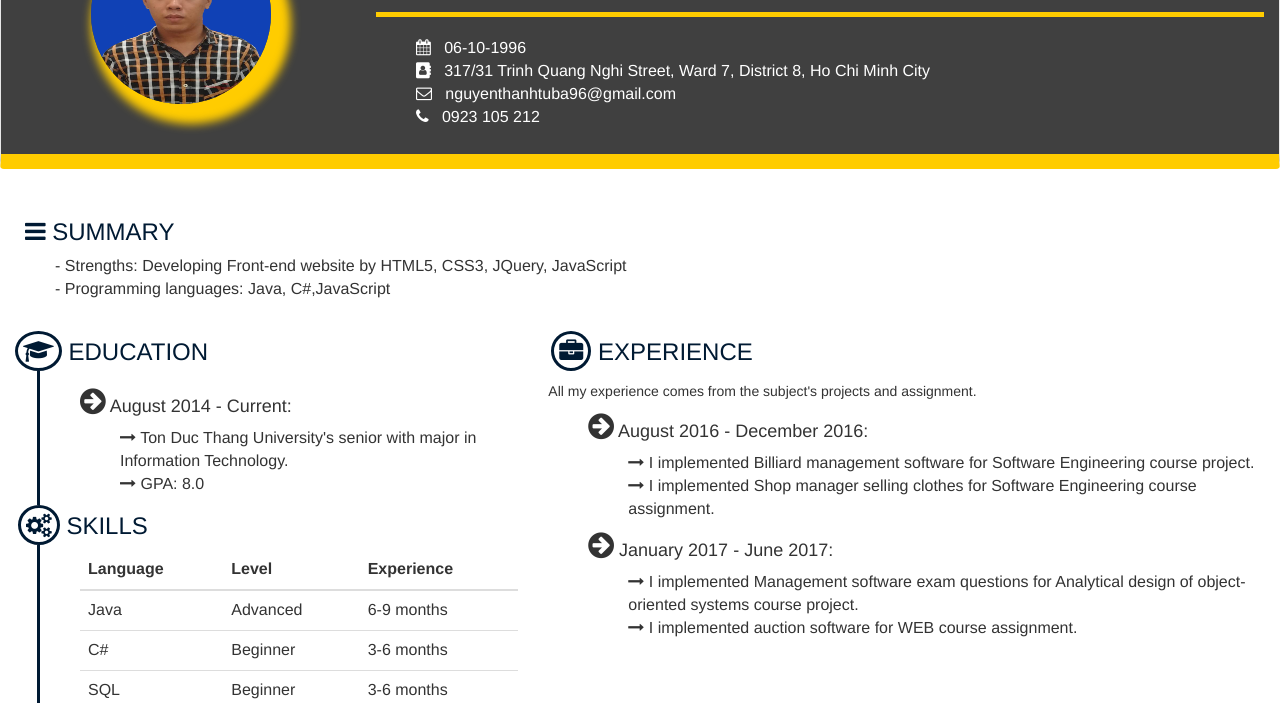
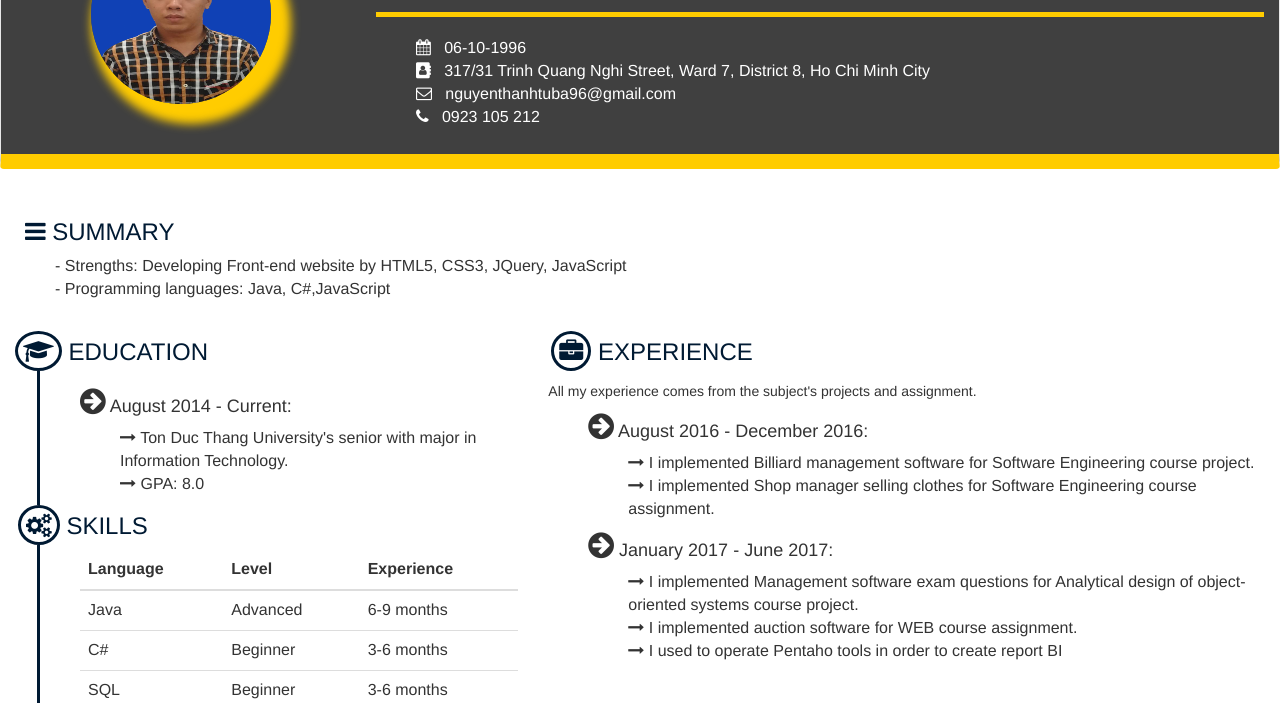
Before and after one commit to thanhtuit96/CV, a plain HTML site: page index.html in a window 1280 px wide. Shown: the part 97-800 px from the top of the page. Drawn offline with nearby package versions, Linux system fonts and the light colour scheme.

Commit message:
Update index.html

```diff
--- a/index.html
+++ b/index.html
@@ -204,6 +204,10 @@ website by HTML5, CSS3, JQuery, JavaScript</li>
 	        		<ul>
 	        			<li> <i class="fa fa-long-arrow-right" aria-hidden="true"></i> I implemented Management software exam questions for Analytical design of object-oriented systems course project.</li>
 	        			<li> <i class="fa fa-long-arrow-right" aria-hidden="true"></i> I implemented auction software for WEB course assignment.</li>
+					 <li> <i class="fa fa-long-arrow-right" aria-hidden="true"></i> I used to operate Pentaho tools in order to create report BI</li>
+	        		</ul>
+        		</li>
+        	</ul>
 	        		</ul>
         		</li>
         	</ul>
```
